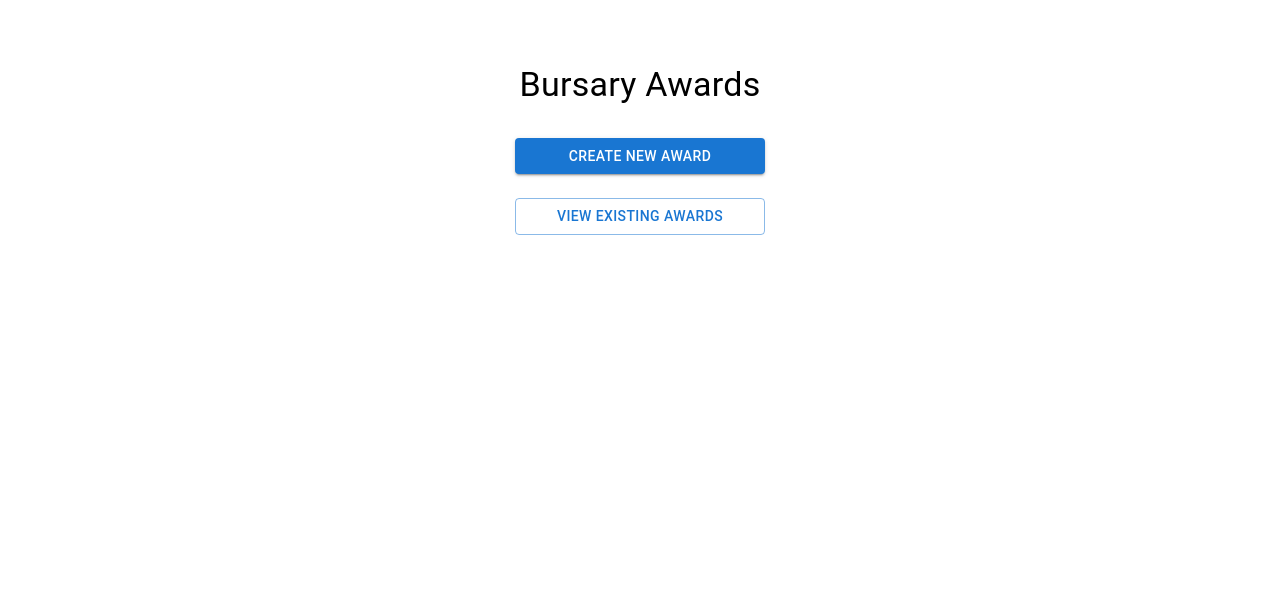
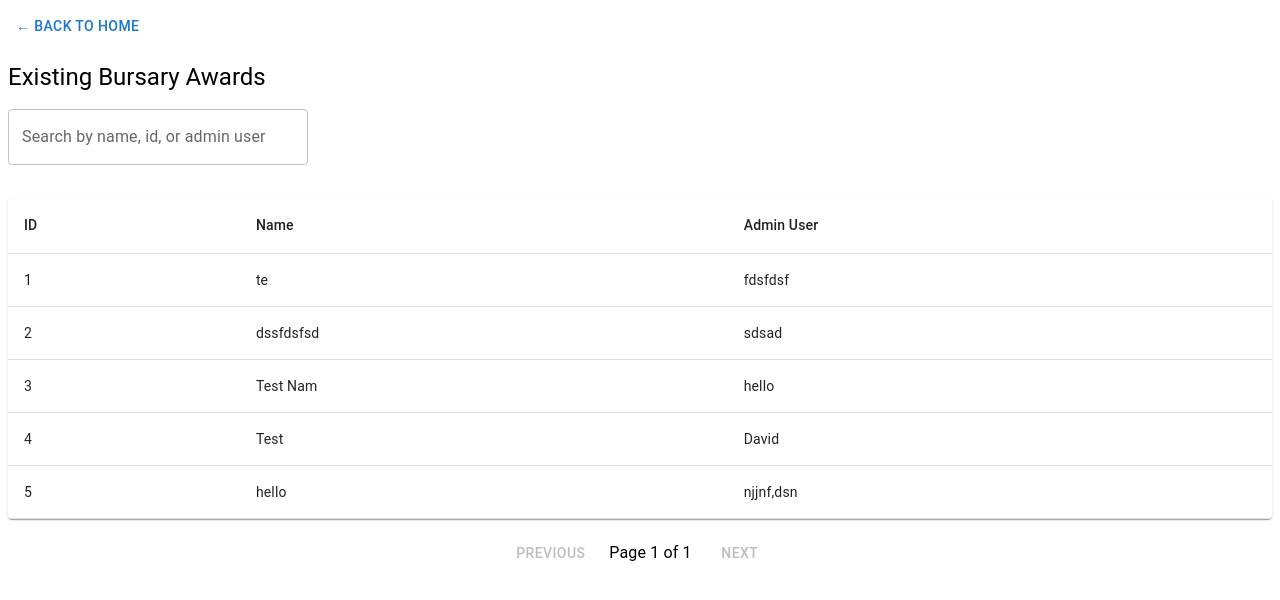
Before and after one commit to dwkstuart/xml-rule-builder, a React (Vite) app: page /search in a window 1280 px wide. Shown: the top 600 px of the page. Built offline with nearby package versions, Linux system fonts and the light colour scheme; data requests are answered from the project's data file.

Commit message:
feat: add SearchPage component for filtering and displaying bursary awards

```diff
--- a/package.json
+++ b/package.json
@@ -11,6 +11,7 @@
     "fast-xml-parser": "^5.2.4",
     "react": "^18.3.1",
     "react-dom": "^18.3.1",
+    "react-router-dom": "^6.30.1",
     "xmlbuilder2": "^3.1.1"
   },
   "devDependencies": {
--- a/src/App.tsx
+++ b/src/App.tsx
@@ -1,8 +1,28 @@
 import React from 'react';
+import { BrowserRouter as Router, Routes, Route, useParams, useNavigate } from 'react-router-dom';
 import HomePage from './components/HomePage';
+import EditBursaryPage from './components/EditBursaryPage';
+import BursaryFormPage from './components/BursaryFormPage';
+import SearchPage from './components/SearchPage';
 
 const App: React.FC = () => {
-  return <HomePage />;
+  return (
+    <Router>
+      <Routes>
+        <Route path="/" element={<HomePage />} />
+        <Route path="/create" element={<BursaryFormPage />} />
+        <Route path="/edit/:id" element={<EditBursaryPageWrapper />} />
+        <Route path="/search" element={<SearchPage />} />
+      </Routes>
+    </Router>
+  );
+};
+
+// Wrapper to extract :id param and pass as prop
+const EditBursaryPageWrapper: React.FC = () => {
+  const { id } = useParams();
+  const navigate = useNavigate();
+  return <EditBursaryPage bursaryId={Number(id)} onBack={() => navigate('/')} />;
 };
 
 export default App;
--- a/src/components/HomePage.tsx
+++ b/src/components/HomePage.tsx
@@ -1,122 +1,18 @@
-import React, { useState, useEffect } from 'react';
+import React from 'react';
 import Box from '@mui/material/Box';
 import Button from '@mui/material/Button';
 import Typography from '@mui/material/Typography';
-import TextField from '@mui/material/TextField';
-import Table from '@mui/material/Table';
-import TableBody from '@mui/material/TableBody';
-import TableCell from '@mui/material/TableCell';
-import TableContainer from '@mui/material/TableContainer';
-import TableHead from '@mui/material/TableHead';
-import TableRow from '@mui/material/TableRow';
-import Paper from '@mui/material/Paper';
-import BursaryFormPage from './BursaryFormPage';
-import EditBursaryPage from './EditBursaryPage';
-
-interface Award {
-  id: number;
-  awardName: string;
-  adminUser: string;
-  xmlString: string;
-}
+import { Link } from 'react-router-dom';
 
 const HomePage: React.FC = () => {
-  const [mode, setMode] = useState<'home' | 'create' | 'view'>('home');
-  const [awards, setAwards] = useState<Award[]>([]);
-  const [search, setSearch] = useState('');
-  const [loading, setLoading] = useState(false);
-  const [error, setError] = useState('');
-  const [editId, setEditId] = useState<number | null>(null);
-
-  // Fetch awards from API
-  const fetchAwards = async () => {
-    setLoading(true);
-    setError('');
-    try {
-      const res = await fetch('http://localhost:4000/bursaries');
-      if (!res.ok) throw new Error('Failed to fetch awards');
-      const data: Award[] = await res.json();
-      setAwards(data);
-    } catch (e) {
-      setError(e instanceof Error ? e.message : 'Error fetching awards');
-    }
-    setLoading(false);
-  };
-
-  useEffect(() => {
-    if (mode === 'view') fetchAwards();
-  }, [mode]);
-
-  // Filter awards by search
-  const filteredAwards = awards.filter(a =>
-    a.awardName.toLowerCase().includes(search.toLowerCase()) ||
-    a.adminUser.toLowerCase().includes(search.toLowerCase()) ||
-    String(a.id).includes(search)
-  );
-
-  if (mode === 'create') {
-    return (
-      <Box>
-        <Button onClick={() => setMode('home')} sx={{ mb: 2 }}>&larr; Back to Home</Button>
-        <BursaryFormPage />
-      </Box>
-    );
-  }
-
-  if (mode === 'view') {
-    return (
-      <Box>
-        <Button onClick={() => setMode('home')} sx={{ mb: 2 }}>&larr; Back to Home</Button>
-        <Typography variant="h5" mb={2}>Existing Bursary Awards</Typography>
-        <TextField
-          label="Search by name, id, or admin user"
-          value={search}
-          onChange={e => setSearch(e.target.value)}
-          sx={{ mb: 2, minWidth: 300 }}
-        />
-        {loading && <Typography>Loading...</Typography>}
-        {error && <Typography color="error">{error}</Typography>}
-        <TableContainer component={Paper} sx={{ mt: 2 }}>
-          <Table>
-            <TableHead>
-              <TableRow>
-                <TableCell>ID</TableCell>
-                <TableCell>Name</TableCell>
-                <TableCell>Admin User</TableCell>
-              </TableRow>
-            </TableHead>
-            <TableBody>
-              {filteredAwards.map(a => (
-                <TableRow key={a.id} hover style={{ cursor: 'pointer' }} onClick={() => setEditId(a.id)}>
-                  <TableCell>{a.id}</TableCell>
-                  <TableCell>{a.awardName}</TableCell>
-                  <TableCell>{a.adminUser}</TableCell>
-                </TableRow>
-              ))}
-              {filteredAwards.length === 0 && !loading && (
-                <TableRow>
-                  <TableCell colSpan={3} align="center">No awards found.</TableCell>
-                </TableRow>
-              )}
-            </TableBody>
-          </Table>
-        </TableContainer>
-        {editId !== null && (
-          <EditBursaryPage bursaryId={editId} onBack={() => { setEditId(null); fetchAwards(); }} />
-        )}
-      </Box>
-    );
-  }
-
-  // Home screen
   return (
     <Box sx={{ maxWidth: 500, mx: 'auto', mt: 8, textAlign: 'center' }}>
       <Typography variant="h4" mb={4}>Bursary Awards</Typography>
-      <Button variant="contained" color="primary" sx={{ mb: 3, width: 250 }} onClick={() => setMode('create')}>
+      <Button variant="contained" color="primary" sx={{ mb: 3, width: 250 }} component={Link} to="/create">
         Create New Award
       </Button>
       <br />
-      <Button variant="outlined" color="primary" sx={{ width: 250 }} onClick={() => setMode('view')}>
+      <Button variant="outlined" color="primary" sx={{ width: 250 }} component={Link} to="/search">
         View Existing Awards
       </Button>
     </Box>
--- /dev/null
+++ b/src/components/SearchPage.tsx
@@ -0,0 +1,128 @@
+import React, { useState, useEffect } from 'react';
+import Box from '@mui/material/Box';
+import Button from '@mui/material/Button';
+import Typography from '@mui/material/Typography';
+import TextField from '@mui/material/TextField';
+import Table from '@mui/material/Table';
+import TableBody from '@mui/material/TableBody';
+import TableCell from '@mui/material/TableCell';
+import TableContainer from '@mui/material/TableContainer';
+import TableHead from '@mui/material/TableHead';
+import TableRow from '@mui/material/TableRow';
+import Paper from '@mui/material/Paper';
+import { useNavigate } from 'react-router-dom';
+
+interface Award {
+  id: number;
+  awardName: string;
+  adminUser: string;
+  xmlString: string;
+}
+
+const ROWS_PER_PAGE = 10;
+
+const SearchPage: React.FC = () => {
+  const [awards, setAwards] = useState<Award[]>([]);
+  const [search, setSearch] = useState('');
+  const [loading, setLoading] = useState(false);
+  const [error, setError] = useState('');
+  const [page, setPage] = useState(0);
+  const navigate = useNavigate();
+
+  // Fetch awards from API
+  const fetchAwards = async () => {
+    setLoading(true);
+    setError('');
+    try {
+      const res = await fetch('http://localhost:4000/bursaries');
+      if (!res.ok) throw new Error('Failed to fetch awards');
+      const data: Award[] = await res.json();
+      setAwards(data);
+    } catch (e) {
+      setError(e instanceof Error ? e.message : 'Error fetching awards');
+    }
+    setLoading(false);
+  };
+
+  useEffect(() => {
+    fetchAwards();
+  }, []);
+
+  // Filter awards by search
+  const filteredAwards = awards.filter(a =>
+    a.awardName.toLowerCase().includes(search.toLowerCase()) ||
+    a.adminUser.toLowerCase().includes(search.toLowerCase()) ||
+    String(a.id).includes(search)
+  );
+
+  // Pagination logic
+  const pageCount = Math.ceil(filteredAwards.length / ROWS_PER_PAGE);
+  const paginatedAwards = filteredAwards.slice(page * ROWS_PER_PAGE, (page + 1) * ROWS_PER_PAGE);
+
+  // Reset to first page on search change
+  useEffect(() => {
+    setPage(0);
+  }, [search]);
+
+  return (
+    <Box>
+      <Button onClick={() => navigate('/')} sx={{ mb: 2 }}>&larr; Back to Home</Button>
+      <Typography variant="h5" mb={2}>Existing Bursary Awards</Typography>
+      <TextField
+        label="Search by name, id, or admin user"
+        value={search}
+        onChange={e => setSearch(e.target.value)}
+        sx={{ mb: 2, minWidth: 300 }}
+      />
+      {loading && <Typography>Loading...</Typography>}
+      {error && <Typography color="error">{error}</Typography>}
+      <TableContainer component={Paper} sx={{ mt: 2 }}>
+        <Table>
+          <TableHead>
+            <TableRow>
+              <TableCell>ID</TableCell>
+              <TableCell>Name</TableCell>
+              <TableCell>Admin User</TableCell>
+            </TableRow>
+          </TableHead>
+          <TableBody>
+            {paginatedAwards.map(a => (
+              <TableRow key={a.id} hover style={{ cursor: 'pointer' }} onClick={() => navigate(`/edit/${a.id}`)}>
+                <TableCell>{a.id}</TableCell>
+                <TableCell>{a.awardName}</TableCell>
+                <TableCell>{a.adminUser}</TableCell>
+              </TableRow>
+            ))}
+            {paginatedAwards.length === 0 && !loading && (
+              <TableRow>
+                <TableCell colSpan={3} align="center">No awards found.</TableCell>
+              </TableRow>
+            )}
+          </TableBody>
+        </Table>
+      </TableContainer>
+      {/* Pagination controls */}
+      <Box sx={{ display: 'flex', justifyContent: 'center', alignItems: 'center', mt: 2 }}>
+        <Button
+          onClick={() => setPage(p => Math.max(0, p - 1))}
+          disabled={page === 0}
+          sx={{ mr: 2 }}
+        >
+          Previous
+        </Button>
+        <Typography>
+          Page {page + 1} of {pageCount === 0 ? 1 : pageCount}
+        </Typography>
+        <Button
+          onClick={() => setPage(p => Math.min(pageCount - 1, p + 1))}
+          disabled={page >= pageCount - 1}
+          sx={{ ml: 2 }}
+        >
+          Next
+        </Button>
+      </Box>
+    </Box>
+  );
+};
+
+export default SearchPage;
```
Also changed, not shown: 1 other file (tests, documents, lock files or other folders).
